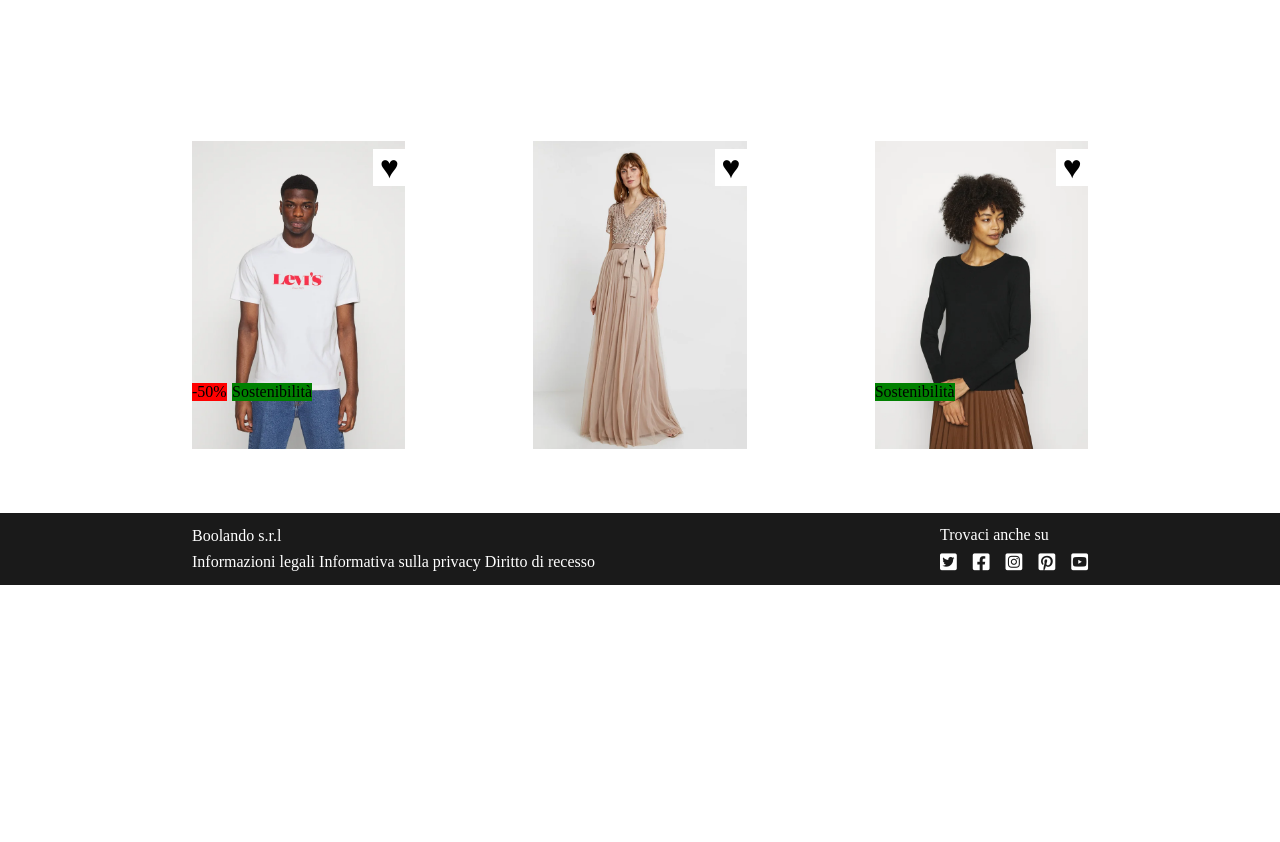
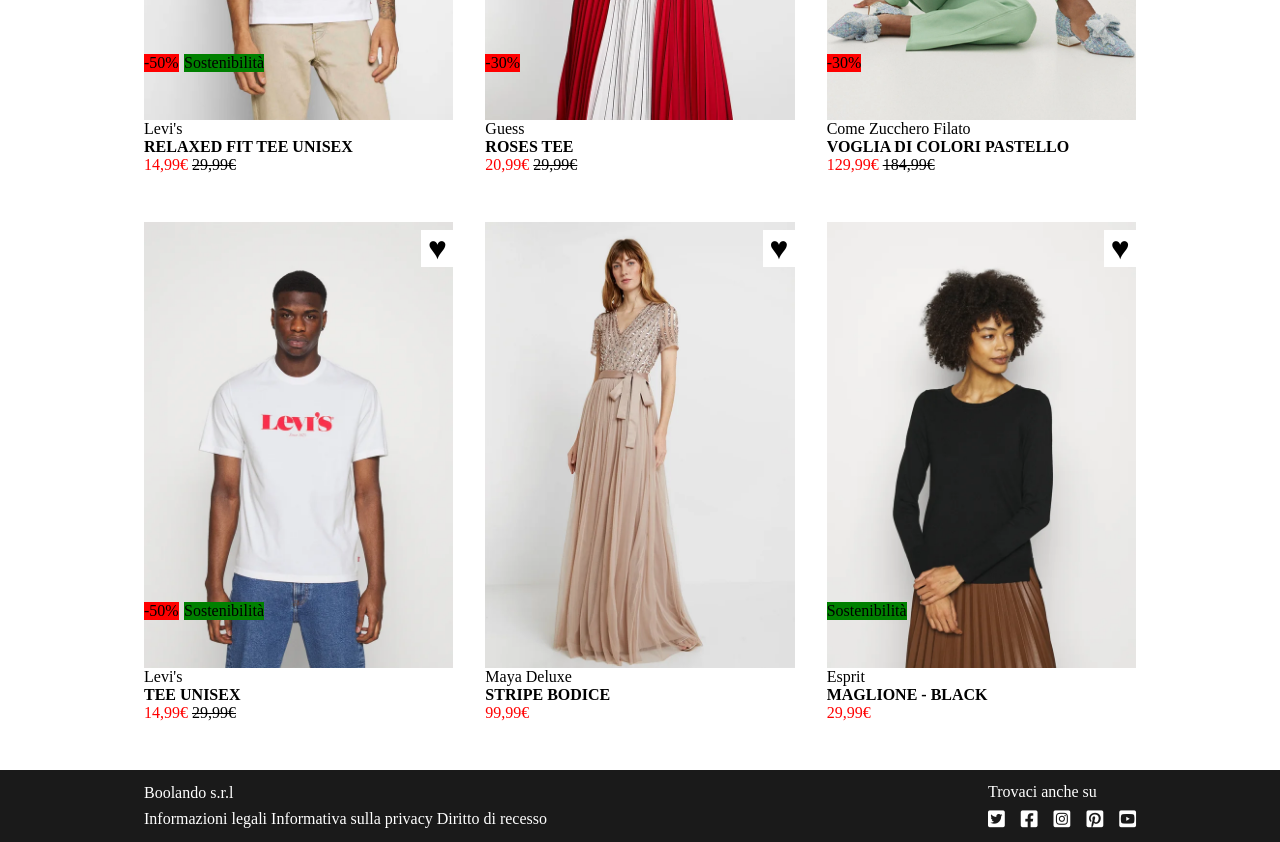
Before and after one commit to MonicaDeBona/html-css-boolando, a plain HTML site: page index.html in a window 1280 px wide. Shown: the part 463-1305 px from the top of the page. Before the commit the page ends 1048 px from the top, so only its background shows below. Drawn offline with Linux system fonts and the light colour scheme.

Commit message:
Last update

```diff
--- a/css/style.css
+++ b/css/style.css
@@ -22,12 +22,13 @@ header{
     background-color: #ff6915;
     flex-direction: column;
     box-shadow: rgba(50, 50, 93, 0.25) 0px 13px 27px -5px, rgba(0, 0, 0, 0.3) 0px 8px 16px -8px;;
+    margin-bottom: 2rem;
 }
 
 .top-nav{
     height: 3rem;
     margin-top: .75rem;
-    padding: 0rem 4rem;
+    padding: 0rem 1rem;
 }
 
 li{
@@ -74,11 +75,7 @@ i{
     margin-top: 1rem;
     width: 15rem;
     flex-basis: calc(100% / 3);
-    padding: 4rem;
-}
-
-.card{
-    background-color: blue;
+    padding: 1rem;
 }
 
 .replace{
@@ -148,14 +145,23 @@ i{
     position: absolute;
 }
 
+.new-price{
+    color: red;
+}
+
+#old-price{
+    color: black;
+    text-decoration: line-through;
+}
 
 footer{
     height: 4.5rem;
     background-color: #1a1a1a;
+    margin-top: 2rem;
 }
 
 footer>div{
-    padding: 0rem 4rem;
+    padding: 0rem 1rem;
 }
 
 .find-us{
--- a/index.html
+++ b/index.html
@@ -55,6 +55,14 @@
                         &hearts;
                     </span>
                 </div>
+                <p>Levi's</p>
+                <h4>RELAXED FIT TEE UNISEX</h4>
+                <p class="new-price">
+                    14,99&euro;
+                    <span id="old-price">
+                        29,99&euro;
+                    </span>
+                </p>
             </div>
 
             <div class="content">
@@ -68,6 +76,14 @@
                         &hearts;
                     </span>
                 </div>
+                <p>Guess</p>
+                <h4>ROSES TEE</h4>
+                <p class="new-price">
+                    20,99&euro;
+                    <span id="old-price">
+                        29,99&euro;
+                    </span>
+                </p>
             </div>
 
             <div class="content">
@@ -81,6 +97,14 @@
                         &hearts;
                     </span>
                 </div>
+                <p>Come Zucchero Filato</p>
+                <h4>VOGLIA DI COLORI PASTELLO</h4>
+                <p class="new-price">
+                    129,99&euro;
+                    <span id="old-price">
+                        184,99&euro;
+                    </span>
+                </p>
             </div>
 
             <div class="content">
@@ -97,6 +121,14 @@
                         &hearts;
                     </span>
                 </div>
+                <p>Levi's</p>
+                <h4>TEE UNISEX</h4>
+                <p class="new-price">
+                    14,99&euro;
+                    <span id="old-price">
+                        29,99&euro;
+                    </span>
+                </p>
             </div>
 
             <div class="content">
@@ -107,6 +139,11 @@
                         &hearts;
                     </span>
                 </div>
+                <p>Maya Deluxe</p>
+                <h4>STRIPE BODICE</h4>
+                <p class="new-price">
+                    99,99&euro;
+                </p>
             </div>
 
             <div class="content">
@@ -120,6 +157,11 @@
                         &hearts;
                     </span>
                 </div>
+                <p>Esprit</p>
+                <h4>MAGLIONE - BLACK</h4>
+                <p class="new-price">
+                    29,99&euro;
+                </p>
             </div>
         </div>
     </main>
```
